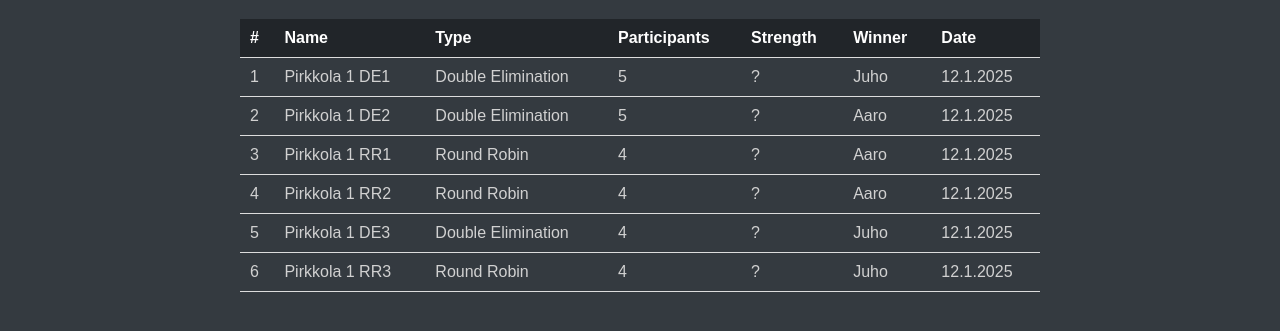
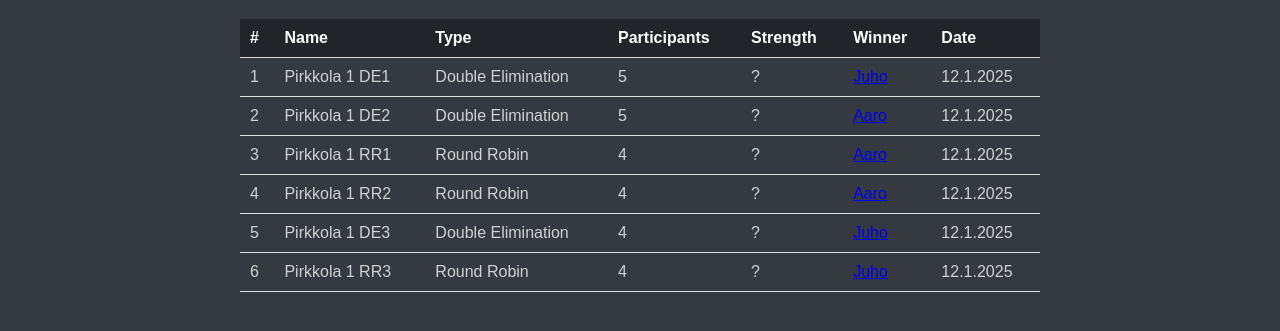
Before and after one commit to exksalted/pingelo, a plain HTML site: page tournaments.html in a window 1280 px wide. Shown: the part 121-452 px from the top of the page. Drawn offline with Linux system fonts and the light colour scheme.

Commit message:
Update tournaments.html

```diff
--- a/tournaments.html
+++ b/tournaments.html
@@ -92,7 +92,7 @@
                     <td>Double Elimination</td>
                     <td>5</td>
                     <td>?</td>
-                    <td>Juho</td>
+                    <td><a href="player_juho.html">Juho</a></td>
                     <td>12.1.2025</td>
                 </tr>
                 <tr>
@@ -101,7 +101,7 @@
                     <td>Double Elimination</td>
                     <td>5</td>
                     <td>?</td>
-                    <td>Aaro</td>
+                    <td><a href="player_aaro.html">Aaro</a></td>
                     <td>12.1.2025</td>
                 </tr>
                 <tr>
@@ -110,7 +110,7 @@
                     <td>Round Robin</td>
                     <td>4</td>
                     <td>?</td>
-                    <td>Aaro</td>
+                    <td><a href="player_aaro.html">Aaro</a></td>
                     <td>12.1.2025</td>
                 </tr>
                 <tr>
@@ -119,7 +119,7 @@
                     <td>Round Robin</td>
                     <td>4</td>
                     <td>?</td>
-                    <td>Aaro</td>
+                    <td><a href="player_aaro.html">Aaro</a></td>
                     <td>12.1.2025</td>
                 </tr>
                 <tr>
@@ -128,7 +128,7 @@
                     <td>Double Elimination</td>
                     <td>4</td>
                     <td>?</td>
-                    <td>Juho</td>
+                    <td><a href="player_juho.html">Juho</a></td>
                     <td>12.1.2025</td>
                 </tr>
                 <tr>
@@ -137,7 +137,7 @@
                     <td>Round Robin</td>
                     <td>4</td>
                     <td>?</td>
-                    <td>Juho</td>
+                    <td><a href="player_juho.html">Juho</a></td>
                     <td>12.1.2025</td>
                 </tr>
             </tbody>
```
